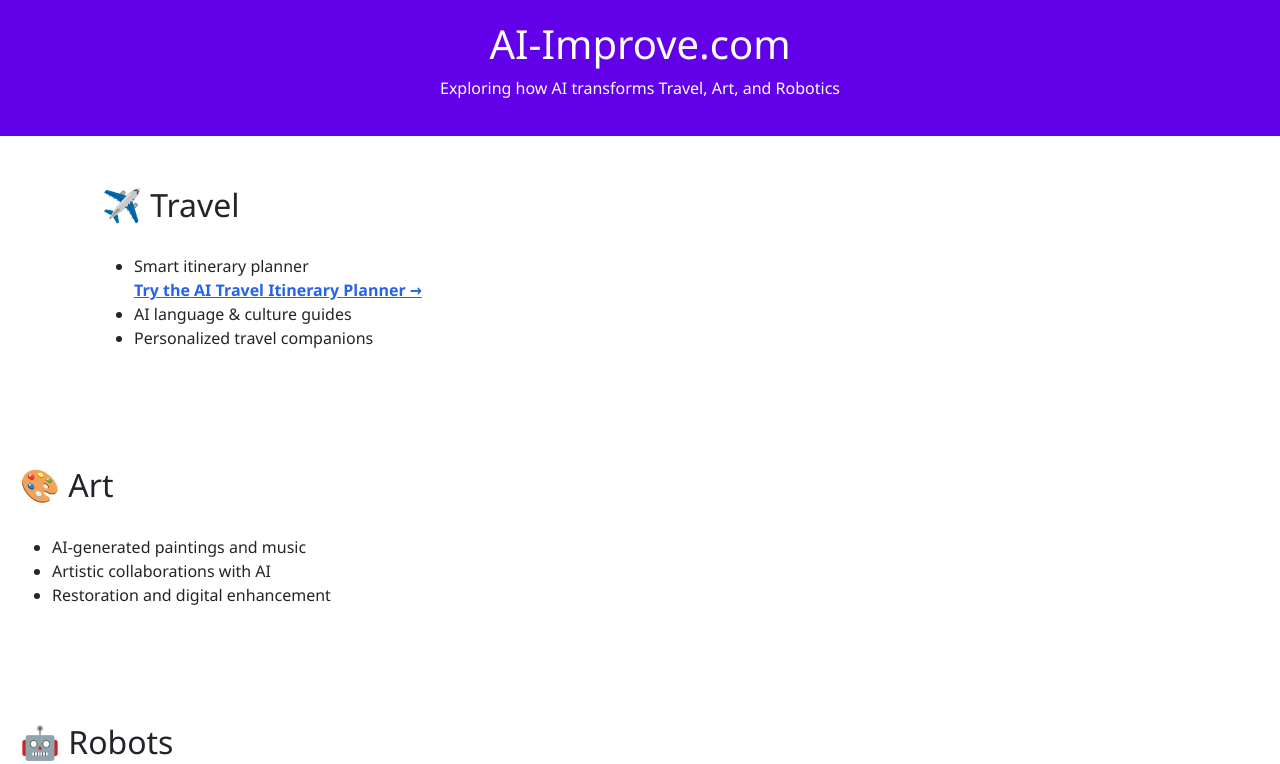
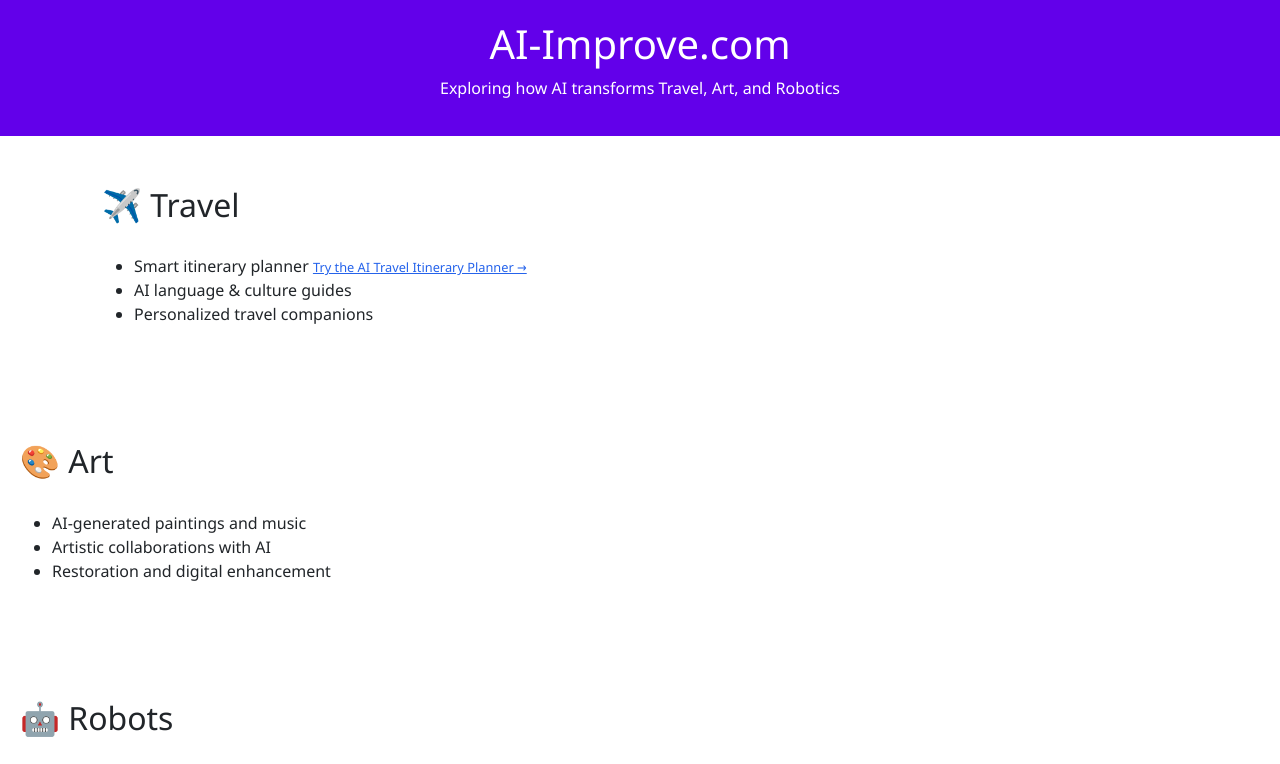
Before and after one commit to ylevitan/ai-improve, a plain HTML site: page index.html in a window 1280 px wide. Shown: the top 764 px of the page. Drawn offline with nearby package versions, Linux system fonts and the light colour scheme.

Commit message:
Update index.html for travel link to make it smaller

```diff
--- a/index.html
+++ b/index.html
@@ -26,10 +26,9 @@
     <ul>
       <li>
         Smart itinerary planner
-        <br />
-        <a href="travel.html" style="color: #2563eb; font-weight: bold;">
-          Try the AI Travel Itinerary Planner →
-        </a>
+            <a href="travel.html" style="color: #2563eb; font-size: 0.8em; font-weight: normal;">
+                   Try the AI Travel Itinerary Planner →
+             </a>
       </li>
       <li>AI language & culture guides</li>
       <li>Personalized travel companions</li>
```
